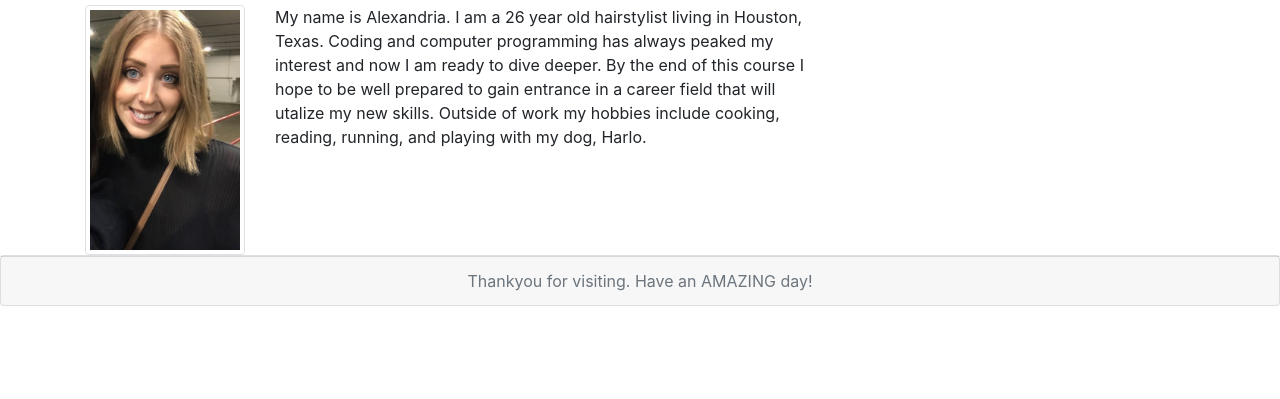
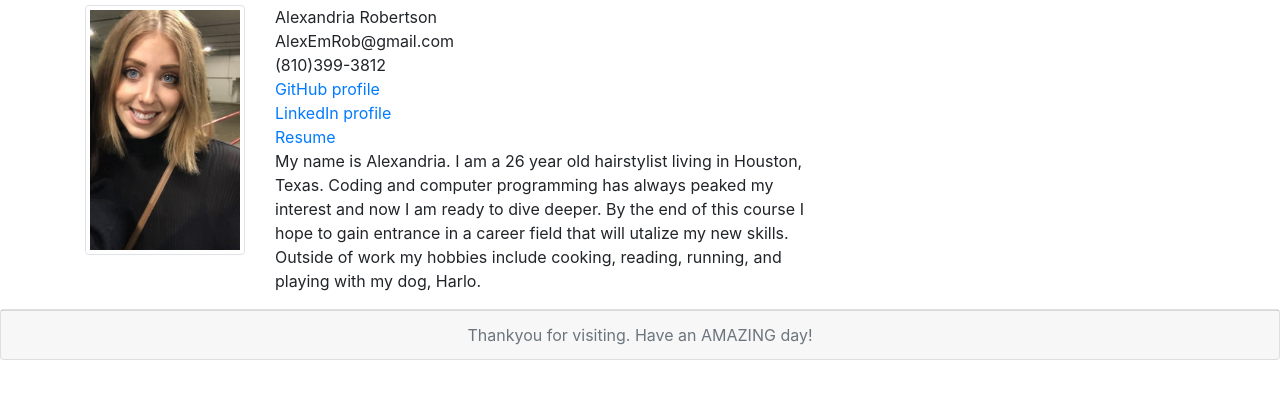
Before and after one commit to alexemrob/Responsive-Portfolio, a plain HTML site: page index.html in a window 1280 px wide. Shown: the part 111-510 px from the top of the page. Drawn offline with nearby package versions, Linux system fonts and the light colour scheme.

Commit message:
add project1

```diff
--- a/index.html
+++ b/index.html
@@ -48,10 +48,16 @@
           </div>
           <div class="col-md-9">
             <p>
+              Alexandria Robertson<br>
+              AlexEmRob@gmail.com<br>
+              (810)399-3812<br>
+              <a href="https://github.com/alexemrob">GitHub profile</a><br>
+              <a href="https://www.linkedin.com/in/alexandria-robertson-81ba271a9/">LinkedIn profile</a><br>
+              <a href="./assets/images/Resume.pdf">Resume</a><br>
               My name is Alexandria. I am a 26 year old hairstylist living in Houston, Texas. Coding and computer
               programming has always peaked my interest and now I am ready to dive deeper. By the end of this course
-              I hope to be well prepared to gain entrance in a career field that will utalize my new skills.
-              Outside of work my hobbies include cooking, reading, running, and playing with my dog, Harlo.
+              I hope to gain entrance in a career field that will utalize my new skills. Outside of work my hobbies
+              include cooking, reading, running, and playing with my dog, Harlo.
             </p>
           </div>
         </div>
```
Also changed, not shown: portfolio.html (+3 -3 lines), 1 other file.
